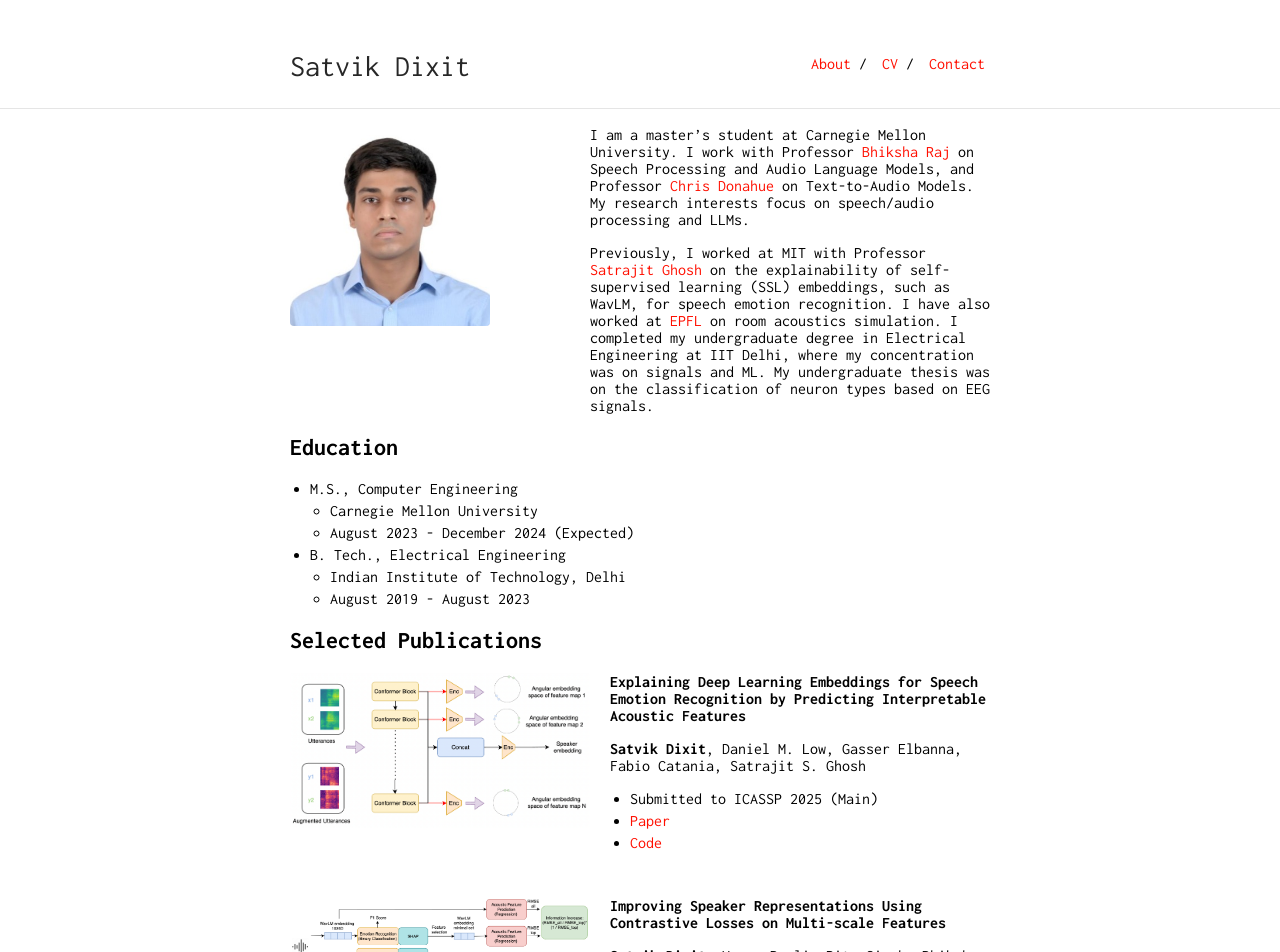
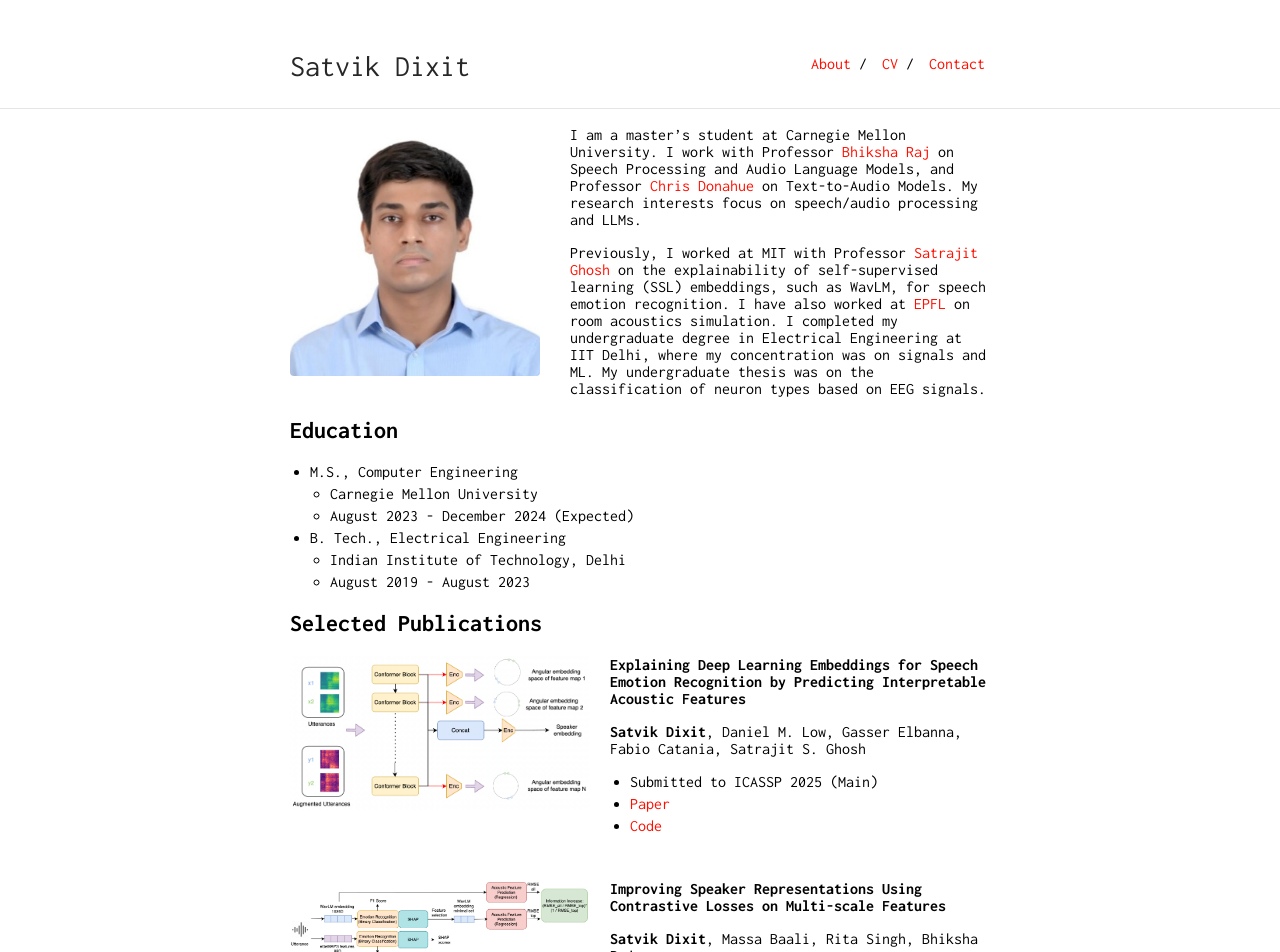
Before and after one commit to satvik-dixit/satvik-dixit.github.io, a Jekyll site: the page built from index.md, in a window 1280 px wide. Shown: the top 952 px of the page. Built offline with Jekyll 4.4.1, drawn with Linux system fonts in a browser that asks for light colours.

Commit message:
Update typography.scss

```diff
--- a/_sass/typography.scss
+++ b/_sass/typography.scss
@@ -37,10 +37,10 @@
         font-style: italic;
     }
     .profile-picture {
-        width: 200px;  // Changed from 150px to 200px
+        width: 250px;  // Changed from 150px to 200px
         height: auto;  // Allow height to adjust with aspect ratio
         position: relative;
-        margin: 0 100px 100px 0;
+        margin: 0 30px 30px 0;
         float: left;
         border-radius: 4px;
         p & {
```
